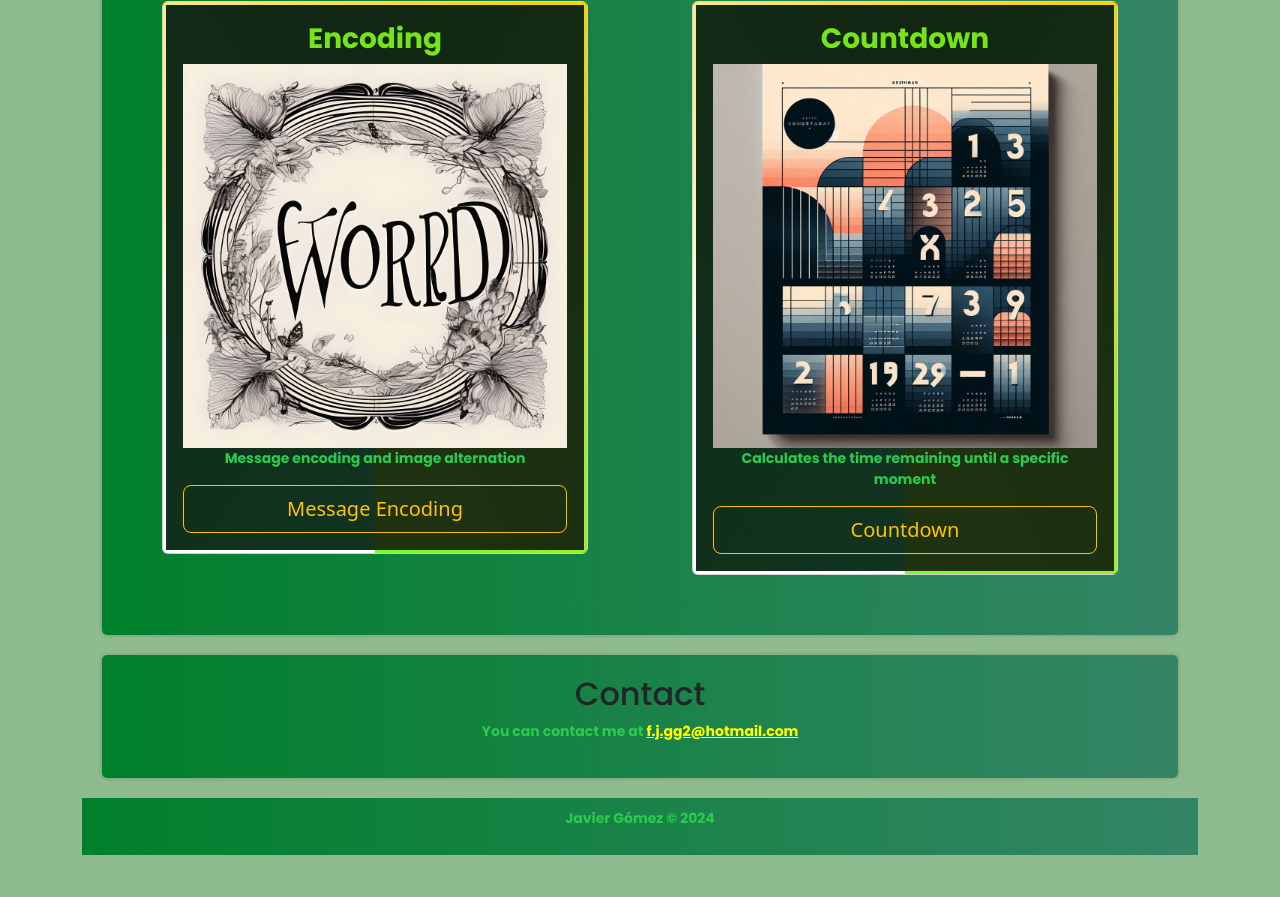
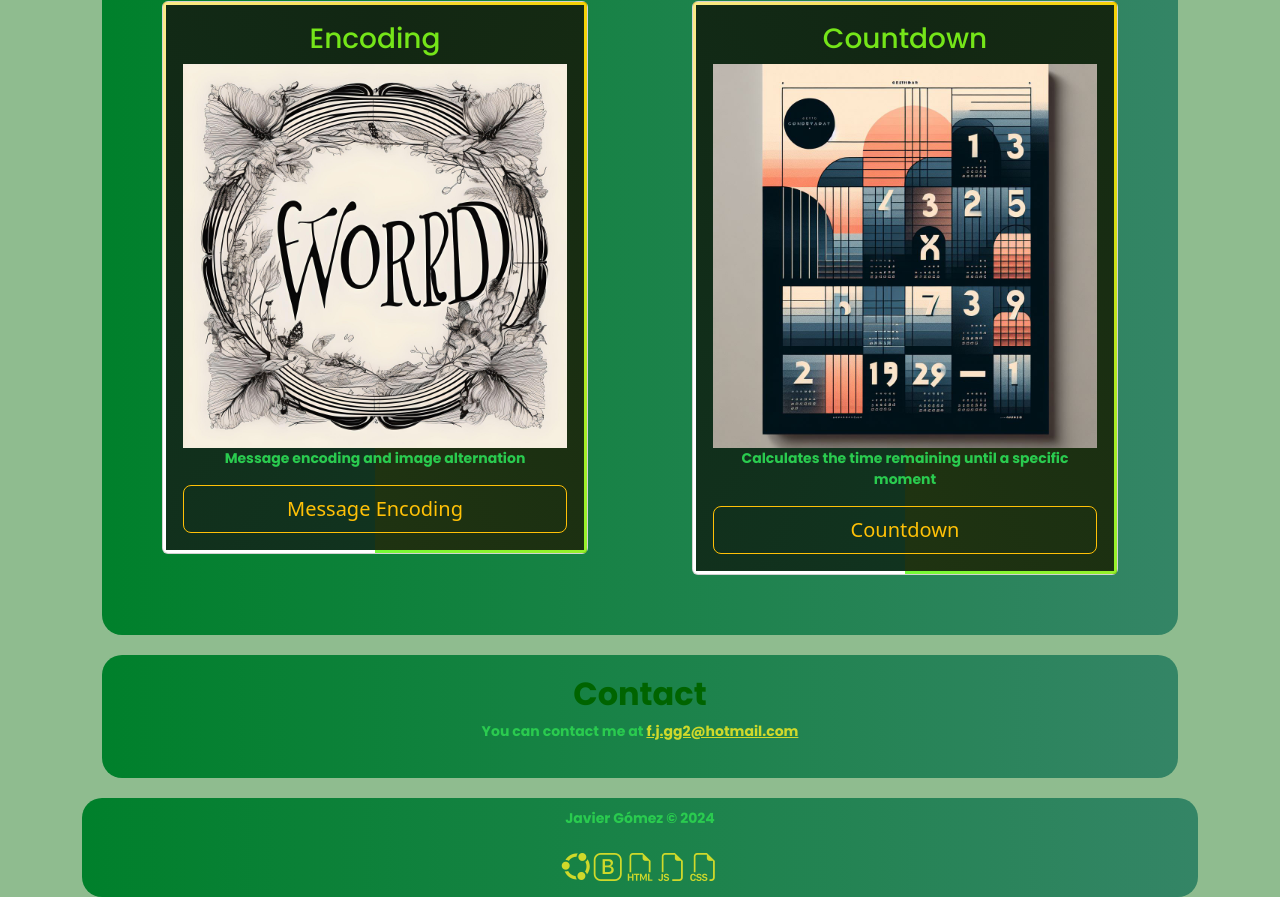
Before and after one commit to JavyProgrameitor/PortFolio, a plain HTML site: page index.html in a window 1280 px wide. Shown: the part 411-1308 px from the top of the page. Before the commit the page ends 1266 px from the top, so only its background shows below. Drawn offline with nearby package versions, Linux system fonts and the light colour scheme.

Commit message:
I introduce icons and styles
To add icons we need the bootstrap link and in css some rules to match the colors and sizes of the words

```diff
--- a/index.html
+++ b/index.html
@@ -1,5 +1,5 @@
 <!DOCTYPE html>
-<html lang=es>
+<html lang=en>
 
 <head>
   <meta charset=UTF-8>
@@ -9,6 +9,7 @@
   <link rel=icon type=image/png href=https://img.icons8.com/color/48/000000/javascript.png>
   <link href="https://cdn.jsdelivr.net/npm/bootstrap@5.3.2/dist/css/bootstrap.min.css" rel="stylesheet"
     integrity="sha384-T3c6CoIi6uLrA9TneNEoa7RxnatzjcDSCmG1MXxSR1GAsXEV/Dwwykc2MPK8M2HN" crossorigin="anonymous">
+  <link href="https://cdnjs.cloudflare.com/ajax/libs/bootstrap-icons/1.10.3/font/bootstrap-icons.min.css" rel="stylesheet">
   <title>Portfolio</title>
 </head>
 
@@ -46,11 +47,16 @@
     </div>
 </section>
 <section class="contact">
-    <h2>Contact</h2>
+    <h2 class="title">Contact</h2>
     <p>You can contact me at <a class="email" href="mailto:f.j.gg2@hotmail.com">f.j.gg2@hotmail.com</a></p>
 </section>
 <footer>
     <p>Javier Gómez &copy; 2024</p>
+    <i class="bi bi-ubuntu fs-3 icons"></i>
+    <i class="bi bi-bootstrap fs-3 icons"></i>
+    <i class="bi bi-filetype-html fs-3 icons"></i>
+    <i class="bi bi-filetype-js fs-3 icons"></i>
+    <i class="bi bi-filetype-css fs-3 icons"></i>
 </footer>
 
 </body>
--- a/src/css/style.css
+++ b/src/css/style.css
@@ -26,7 +26,6 @@
 
 #card-title {
     font-family: "Poppins", sans-serif;
-    font-weight: bold;
     color: rgb(117, 229, 25);
 }
 
@@ -47,6 +46,7 @@ header {
     background: linear-gradient(to right, rgb(0, 128, 43), rgb(52, 133, 102));
     text-align: center;
     padding: 20px;
+    border-radius: 20px;
 }
 .head {
     font-family: "Poppins", sans-serif;
@@ -65,21 +65,15 @@ header {
     font-weight: bold;
 }
 
-h2 {
-    font-family: "Poppins", sans-serif;
-    color: #006400;
-    font-weight: bold;
-}
-
 p {
     color: rgb(42, 203, 79);
     font-family: "Poppins", sans-serif;
     font-size: 14px;
 }
 
-
-.email {
-    color: yellow;
+.email,
+.icons {
+    color: rgba(226, 226, 40, 0.904);
 }
 
 /* Sections */
@@ -89,14 +83,14 @@ p {
     text-align: center;
     margin: 20px;
     padding: 20px;
-    border-radius: 5px;
-    box-shadow: 0 0 5px rgba(0, 0, 0, 0.2);
+    border-radius: 20px;
     background: linear-gradient(to right, rgb(0, 128, 43), rgb(52, 133, 102));
 }
 /* Footer */
 footer {
     text-align: center;
     padding: 10px;
+    border-radius: 20px;
     background-color: #006400;
     background: linear-gradient(to right, rgb(0, 128, 43), rgb(52, 133, 102));
 }
```
